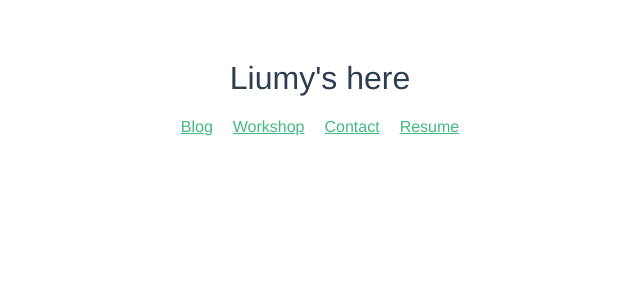
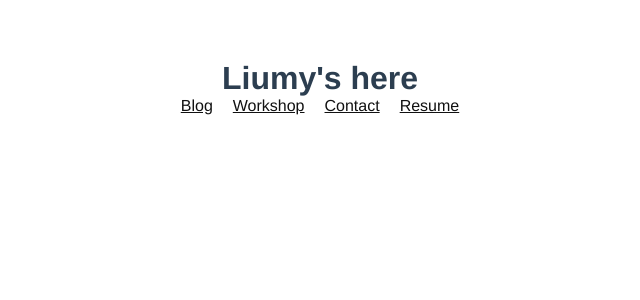
Before and after one commit to pureliumy/TempBlog, a Vue app: page / in a window 1280 px wide. Shown: the top 300 px of the page, without its empty margins (320-960 px from the left). Built offline with nearby package versions, Linux system fonts and the light colour scheme.

Commit message:
style initial

```diff
--- a/index.html
+++ b/index.html
@@ -2,6 +2,7 @@
 <html>
   <head>
     <meta charset="utf-8">
+    <meta name="viewport" content="width=device-width, initial-scale=1, maximum-scale=1">
     <title>liumy</title>
   </head>
   <body>
--- a/src/components/HelloWorld.vue
+++ /dev/null
@@ -1,44 +0,0 @@
-<template>
-  <div class="hello">
-    <h1>{{ msg }}</h1>
-    <ul>
-      <li><a href="/blog">Blog</a></li>
-      <li><a href="/workshop">Workshop</a></li>
-      <li><a href="/contact">Contact</a></li>
-      <li><a href="/resume">Resume</a></li>
-      <br>
-    </ul>
-  </div>
-</template>
-
-<script>
-export default {
-  name: 'HelloWorld',
-  data () {
-    return {
-      msg: 'Liumy\'s here'
-    }
-  }
-}
-</script>
-
-<!-- Add "scoped" attribute to limit CSS to this component only -->
-<style scoped>
-h1, h2 {
-  font-weight: normal;
-}
-
-ul {
-  list-style-type: none;
-  padding: 0;
-}
-
-li {
-  display: inline-block;
-  margin: 0 10px;
-}
-
-a {
-  color: #42b983;
-}
-</style>
--- /dev/null
+++ b/src/components/home.vue
@@ -0,0 +1,115 @@
+<template>
+  <div class="hello">
+    <h1>{{ msg }}</h1>
+    <ul>
+      <li>
+        <a href="/blog">Blog</a>
+      </li>
+      <li>
+        <a href="/workshop">Workshop</a>
+      </li>
+      <li>
+        <a href="/contact">Contact</a>
+      </li>
+      <li>
+        <a href="/resume">Resume</a>
+      </li>
+      <br>
+    </ul>
+  </div>
+</template>
+
+<script>
+export default {
+  name: 'Home',
+  data () {
+    return {
+      msg: 'Liumy\'s here'
+    }
+  }
+}
+</script>
+
+<!-- Add "scoped" attribute to limit CSS to this component only -->
+<style scoped>
+canvas,
+caption,
+center,
+cite,
+code,
+dd,
+del,
+dfn,
+div,
+dl,
+dt,
+em,
+embed,
+fieldset,
+font,
+form,
+h1,
+h2,
+h3,
+h4,
+h5,
+h6,
+hr,
+i,
+iframe,
+img,
+ins,
+kbd,
+label,
+legend,
+li,
+menu,
+object,
+ol,
+p,
+pre,
+q,
+s,
+samp,
+small,
+span,
+strike,
+strong,
+sub,
+sup,
+table,
+tbody,
+td,
+tfoot,
+th,
+thead,
+tr,
+tt,
+u,
+ul,
+var {
+  margin: 0;
+  padding: 0;
+  border: 0;
+  background: transparent;
+}
+
+html {
+  font-size: 10px;
+  font-family: Roboto, Arial, sans-serif;
+}
+
+ul {
+  list-style-type: none;
+  padding: 0;
+}
+
+li {
+  display: inline-block;
+  margin: 0 10px;
+}
+
+a {
+  color: #111;
+}
+</style>
--- a/src/router/index.js
+++ b/src/router/index.js
@@ -1,6 +1,6 @@
 import Vue from 'vue'
 import Router from 'vue-router'
-import HelloWorld from '@/components/HelloWorld'
+import Home from '@/components/Home'
 import Blog from '@/components/Blog'
 
 Vue.use(Router)
@@ -9,8 +9,8 @@ export default new Router({
   routes: [
     {
       path: '/',
-      name: 'Hello',
-      component: HelloWorld
+      name: 'Home',
+      component: Home
     },
     {
       path: '/blog',
```
